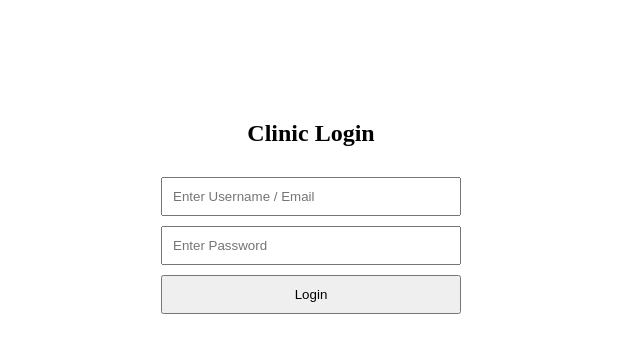
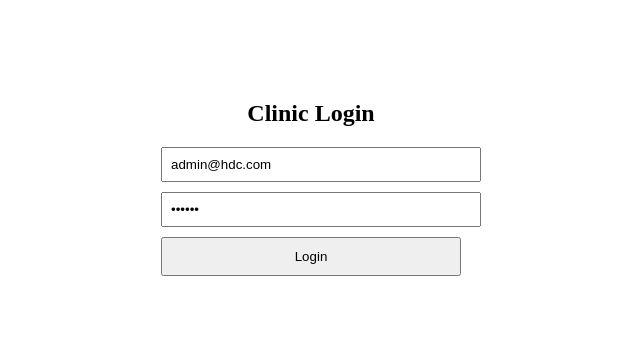
Before and after one commit to khabeerilham1-creator/clinic-client, a React (Create React App) app: page /#/ in a window 1280 px wide. Shown: the top 352 px of the page, without its empty margins (329-969 px from the left). Built offline with nearby package versions, Linux system fonts and the light colour scheme.

Commit message:
fix login final

```diff
--- a/src/pages/Login.jsx
+++ b/src/pages/Login.jsx
@@ -1,8 +1,8 @@
 import React, { useState } from "react";
 
 export default function Login() {
-  const [username, setUsername] = useState("");
-  const [password, setPassword] = useState("");
+  const [username, setUsername] = useState("admin@hdc.com");
+  const [password, setPassword] = useState("123456");
 
   const login = async () => {
     try {
@@ -14,8 +14,8 @@ export default function Login() {
           "Content-Type": "application/json"
         },
         body: JSON.stringify({
-          username,
-          password
+          username: username,
+          password: password
         })
       });
 
@@ -39,28 +39,28 @@ export default function Login() {
   };
 
   return (
-    <div style={{ width: "300px", margin: "100px auto", display: "flex", flexDirection: "column", gap: "10px", textAlign: "center" }}>
+    <div style={{ width: "300px", margin: "100px auto", textAlign: "center" }}>
       <h2>Clinic Login</h2>
 
       <input
         type="text"
-        placeholder="Enter Username / Email"
+        placeholder="Username"
         value={username}
         onChange={(e) => setUsername(e.target.value)}
-        style={{ padding: "10px" }}
+        style={{ display: "block", margin: "10px auto", padding: "8px", width: "100%" }}
       />
 
       <input
         type="password"
-        placeholder="Enter Password"
+        placeholder="Password"
         value={password}
         onChange={(e) => setPassword(e.target.value)}
-        style={{ padding: "10px" }}
+        style={{ display: "block", margin: "10px auto", padding: "8px", width: "100%" }}
       />
 
       <button
         onClick={login}
-        style={{ padding: "10px", cursor: "pointer" }}
+        style={{ padding: "10px", width: "100%", cursor: "pointer" }}
       >
         Login
       </button>
```
